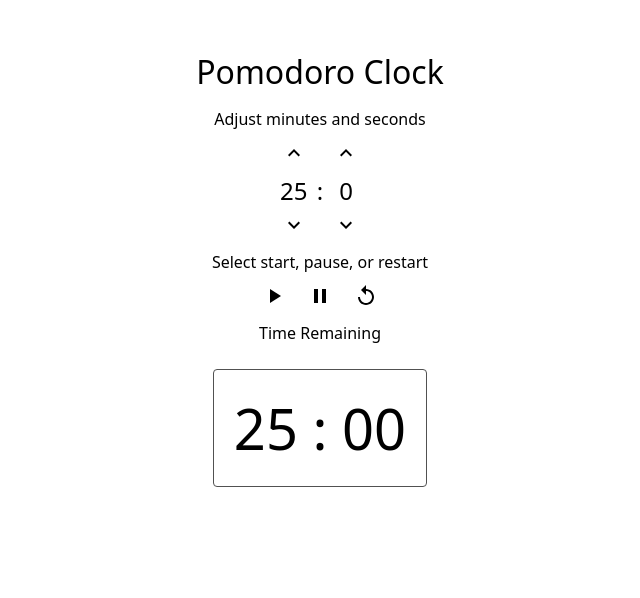
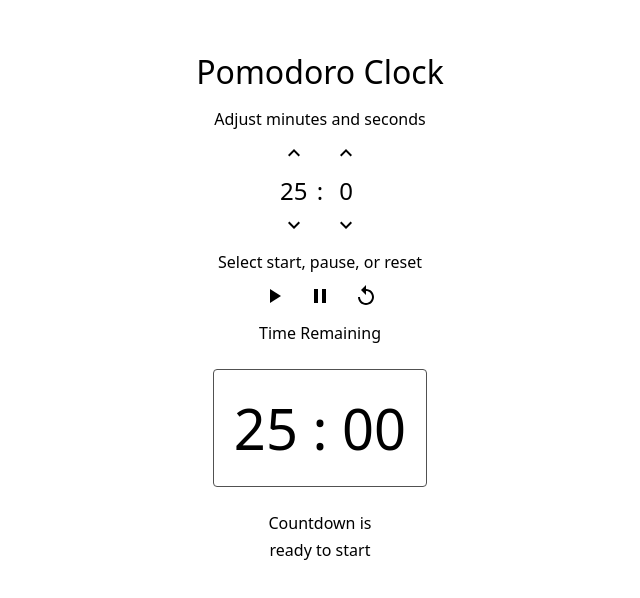
Before and after one commit to axolotl/pomodoro, a React (Create React App) app: page / in a window 1280 px wide. Shown: the top 598 px of the page, without its empty margins (320-960 px from the left). Built offline with nearby package versions, Linux system fonts and the light colour scheme.

Commit message:
added change animation and improved adjusttime handling

```diff
--- a/src/App.js
+++ b/src/App.js
@@ -23,11 +23,14 @@ class App extends Component {
       minutes: 25,
       seconds: 0
     },
-    timeRemaining: 1500
+    timeRemaining: 1500,
+    timerChangedAnimation: false,
+    status: 'ready to start'
   };
 
   adjust = (item, operation) => {
     const { [item]: current } = this.state.selection;
+    let { timeRemaining } = this.state;
     const selection = {
       ...this.state.selection,
       [item]:
@@ -39,35 +42,63 @@ class App extends Component {
             ? 0
             : current - 1
     };
-    this.setState({ selection });
+    if (this.state.status === 'ready to start') {
+      timeRemaining = selection.minutes * 60 + selection.seconds;
+    }
+    this.setState({ selection, timeRemaining });
   };
 
-  interval = () => this.setState({ timeRemaining: this.state.timeRemaining - 1 });
+  interval = () =>
+    this.setState({ timeRemaining: this.state.timeRemaining - 1 });
+
+  animateChangeTimer = () => {
+    this.setState({ timerChangedAnimation: true });
+    setTimeout(() => this.setState({ timerChangedAnimation: false }), 200);
+  };
 
   start = () => {
+    this.animateChangeTimer();
     this.countdown = setInterval(() => this.interval(), 1000);
+    this.setState({ status: 'active' });
   };
 
   pause = () => {
     clearInterval(this.countdown);
+    this.animateChangeTimer();
+    if (this.state.status === 'active') {
+      this.setState({ status: 'paused' });
+    }
   };
 
-  restart = () => {
+  reset = () => {
     const { minutes, seconds } = this.state.selection;
     clearInterval(this.countdown);
-    this.setState({ timeRemaining: (minutes * 60) + seconds })
+    this.animateChangeTimer();
+    this.setState({
+      timeRemaining: minutes * 60 + seconds,
+      status: 'ready to start'
+    });
   };
 
   render() {
-    const { selection, timeRemaining } = this.state;
-    const { adjust, start, pause, restart } = this;
+    const {
+      selection,
+      timeRemaining,
+      timerChangedAnimation,
+      status
+    } = this.state;
+    const { adjust, start, pause, reset } = this;
 
     return (
       <Align>
         <Title>Pomodoro Clock</Title>
         <AdjustTime adjust={adjust} selection={selection} />
-        <Controls start={start} pause={pause} restart={restart} />
-        <Timer timeRemaining={timeRemaining} />
+        <Controls start={start} pause={pause} reset={reset} />
+        <Timer
+          timeRemaining={timeRemaining}
+          timerChangedAnimation={timerChangedAnimation}
+          status={status}
+        />
       </Align>
     );
   }
--- a/src/Controls.js
+++ b/src/Controls.js
@@ -3,15 +3,15 @@ import Text from './styles/Text';
 import { Box } from './styles/Containers';
 import Start from './icons/Start';
 import Pause from './icons/Pause';
-import Restart from './icons/Restart';
+import Reset from './icons/Reset';
 
-const Controls = ({ start, pause, restart }) => (
+const Controls = ({ start, pause, reset }) => (
   <Box>
-    <Text>Select start, pause, or restart</Text>
+    <Text>Select start, pause, or reset</Text>
     <div>
       <Start onClick={start} />
       <Pause onClick={pause} />
-      <Restart onClick={restart} />
+      <Reset onClick={reset} />
     </div>
   </Box>
 );
--- a/src/Timer.js
+++ b/src/Timer.js
@@ -3,25 +3,35 @@ import React from 'react';
 // import styles
 import Text from './styles/Text';
 import { Box } from './styles/Containers';
-import Countdown from './styles/Countdown';
+import { Countdown, ActivatedCountdown } from './styles/Countdown';
 
 const PadZeros = num => {
   while (num.length < 2) {
     num = '0' + num;
-  };
-  return num
+  }
+  return num;
 };
 
-const Timer = ({ timeRemaining }) => {
+const Timer = ({ timeRemaining, timerChangedAnimation, status }) => {
   const minutes = PadZeros(Math.floor(timeRemaining / 60).toString());
   const seconds = PadZeros((timeRemaining % 60).toString());
 
   return (
     <Box>
       <Text>Time Remaining</Text>
-      <Countdown>
-        {minutes} : {seconds}
-      </Countdown>
+
+      {timerChangedAnimation === true ? (
+        <ActivatedCountdown>
+          {minutes} : {seconds}
+        </ActivatedCountdown>
+      ) : (
+        <Countdown>
+          {minutes} : {seconds}
+        </Countdown>
+      )}
+
+      <Text style={{ marginBottom: 0 }} >Countdown is</Text>
+      <Text>{status}</Text>
     </Box>
   );
 };
--- a/src/icons/Restart.js
+++ b/src/icons/Reset.js
@@ -1,7 +1,7 @@
 import React from 'react';
 import Button from '../styles/Button';
 
-const Restart = ({ onClick }) => (
+const Reset = ({ onClick }) => (
   <Button>
     <svg
       onClick={onClick}
@@ -16,4 +16,4 @@ const Restart = ({ onClick }) => (
   </Button>
 );
 
-export default Restart;
+export default Reset;
--- a/src/styles/Countdown.js
+++ b/src/styles/Countdown.js
@@ -1,6 +1,6 @@
 import styled from 'styled-components';
 
-const Countdown = styled.p`
+export const Countdown = styled.p`
   margin: 20px;
   font-size: 56px;
   padding: 20px;
@@ -8,4 +8,6 @@ const Countdown = styled.p`
   border-radius: 4px;
 `;
 
-export default Countdown;
+export const ActivatedCountdown = Countdown.extend`
+  background-color: #ffe2e5;
+`;
```
